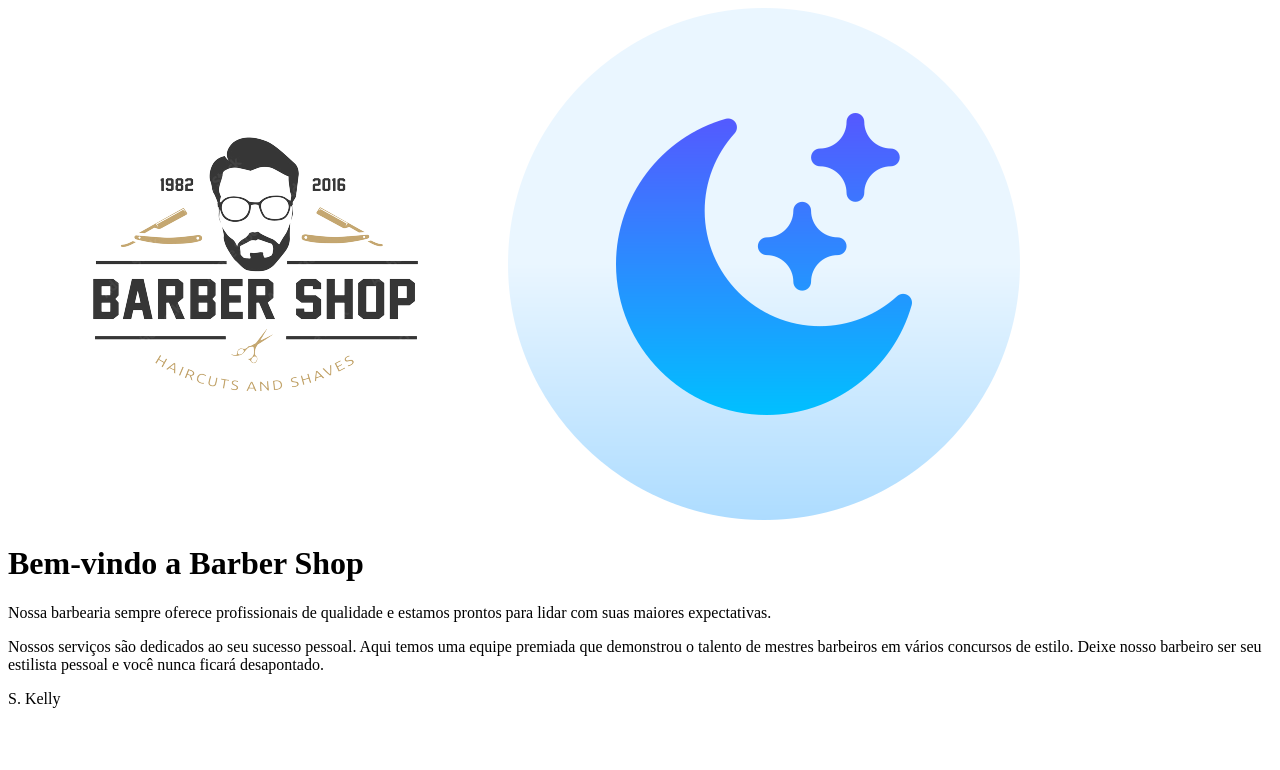
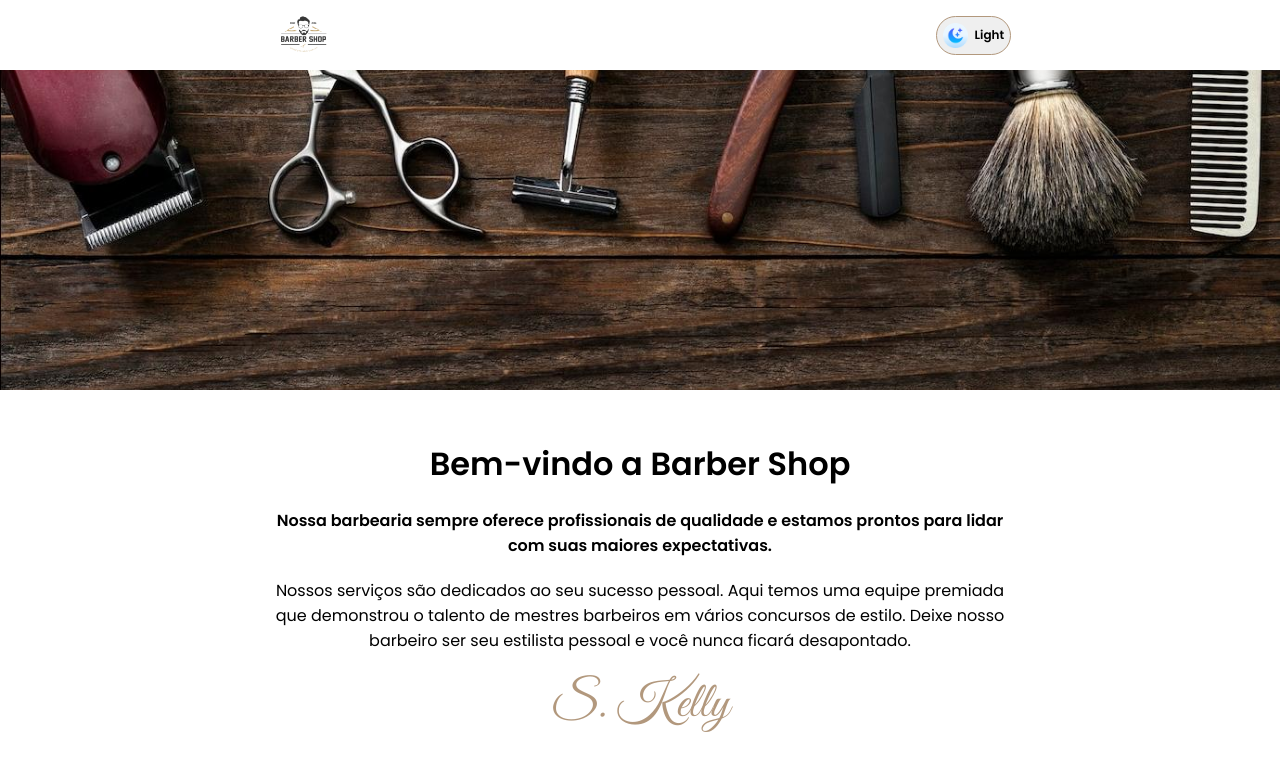
Before and after one commit to PauloRobertt/PROJETO-BARBEARIA-SHOP, a React (Create React App) app in the folder project-barbearia/: page / in a window 1280 px wide. Shown: the top 770 px of the page. Built offline with nearby package versions, Linux system fonts and the light colour scheme.

Commit message:
Estilização da página concluída

```diff
--- a/project-barbearia/public/index.html
+++ b/project-barbearia/public/index.html
@@ -1,5 +1,5 @@
 <!DOCTYPE html>
-<html lang="en">
+<html lang="pt-br">
   <head>
     <meta charset="utf-8" />
     <link rel="icon" href="%PUBLIC_URL%/favicon.ico" />
@@ -10,6 +10,10 @@
       content="Web site created using create-react-app"
     />
     <link rel="apple-touch-icon" href="%PUBLIC_URL%/logo192.png" />
+    <link rel="preconnect" href="https://fonts.googleapis.com">
+  <link rel="preconnect" href="https://fonts.gstatic.com" crossorigin>
+  <link href="https://fonts.googleapis.com/css2?family=Poppins:wght@400;500;600&display=swap" rel="stylesheet">
+  <link href="https://fonts.googleapis.com/css2?family=Great+Vibes&display=swap" rel="stylesheet">
     <!--
       manifest.json provides metadata used when your web app is installed on a
       user's mobile device or desktop. See https://developers.google.com/web/fundamentals/web-app-manifest/
@@ -24,7 +28,7 @@
       work correctly both with client-side routing and a non-root public URL.
       Learn how to configure a non-root public URL by running `npm run build`.
     -->
-    <title>React App</title>
+    <title>BaberShop</title>
   </head>
   <body>
     <noscript>You need to enable JavaScript to run this app.</noscript>
--- a/project-barbearia/src/App.css
+++ b/project-barbearia/src/App.css
@@ -0,0 +1,10 @@
+.secao-limitada{
+    width: 58%;
+}
+
+*{
+    margin: 0;
+    padding: 0;
+    box-sizing: border-box;
+    font-family: 'Poppins', sans-serif;
+}
--- a/project-barbearia/src/LandingPage/index.js
+++ b/project-barbearia/src/LandingPage/index.js
@@ -1,17 +1,36 @@
-import React from 'react';
+import React,{useState} from 'react';
 import './style.css';
 
 export default function LandingPage(){
+
+    const corDeFundoBranco = 'tema-claro';
+    const corDeFundoEscuro = 'tema-escuro';
+
+    const [estiloAtualizado,setEstiloAtualizado] = useState('tema-claro');
+
+    function mudarTema(){
+        if(estiloAtualizado === corDeFundoBranco){
+            setEstiloAtualizado(corDeFundoEscuro)
+        }else{
+            setEstiloAtualizado(corDeFundoBranco)
+        }
+    }
+
     return(
-        <div>
-            <header>
-                <img className='img-logo' src="assets/barbearia-logo.png" alt="logo"/>
-                <img className='tema-claro' src="assets/moon.png" alt="logo"/>
+        <div className='container'>
+            <header className={estiloAtualizado}>
+                <div className='secao-limitada secao-topo'>
+                    <img className='img-logo' src="assets/barbearia-logo.png" alt="logo"/>
+                    <button onClick={mudarTema} className='modo-tema'>
+                        <img className='img-claro' src="assets/moon.png" alt="logo"/>
+                        <p>Light</p>
+                    </button>
+                </div>
             </header>
-            <main>
+            <main className={estiloAtualizado}>
                 <div className='img-banner'>
                 </div>
-                <div className='conteudo'>
+                <div className='secao-limitada conteudo'>
                     <h1>Bem-vindo a Barber Shop</h1>
                     <p>
                         Nossa barbearia sempre oferece profissionais de qualidade e estamos prontos para lidar com suas maiores expectativas.
--- a/project-barbearia/src/LandingPage/style.css
+++ b/project-barbearia/src/LandingPage/style.css
@@ -0,0 +1,86 @@
+.container{
+    display: flex;
+    flex-direction: column;
+}
+
+header{
+    display: flex;
+    justify-content: center;
+    align-items: center;
+}
+
+.secao-topo{
+    display: flex;
+    justify-content: space-between;
+    align-items: center;
+}
+
+.img-logo{
+    width: 70px;
+    height: 70px;
+}
+
+.tema-claro{
+    background-color: white;
+    color: black;
+}
+
+.tema-escuro{
+    background-color: black;
+    color: white;
+}
+
+.img-claro{
+    width: 25px;
+    height: 25px;
+}
+
+.modo-tema{
+    width: 75px;
+    display: flex;
+    align-items: center;
+    justify-content: space-between;
+    border: #B2987D 1px solid;
+    font-size: 12px;
+    font-weight: bold;
+    padding: 6px;
+    border-radius: 30px;
+}
+
+.img-banner{
+    height: 40vh;
+    width: 100%;
+    background-image: url("/public/assets/banner-barbearia.jpg");
+    background-size: cover;
+    background-repeat: no-repeat;
+    background-position: center center;
+}
+
+main{
+    display: flex;
+    justify-content: center;
+    align-items: center;
+    flex-direction: column;
+}
+
+.conteudo{
+    font-family: Fonte Poppis;
+    gap: 20px;
+    display: flex;
+    flex-direction: column;
+    justify-content: center;
+    align-items: center;
+    text-align: center;
+    padding: 50px 0
+}
+
+.conteudo p:first-of-type{
+    font-weight: bold;
+}
+
+.conteudo p:last-of-type{
+    color: #B2987D;
+    font-family: 'Great Vibes', cursive;
+    font-weight: 500;
+    font-size: 50px;
+}
```
